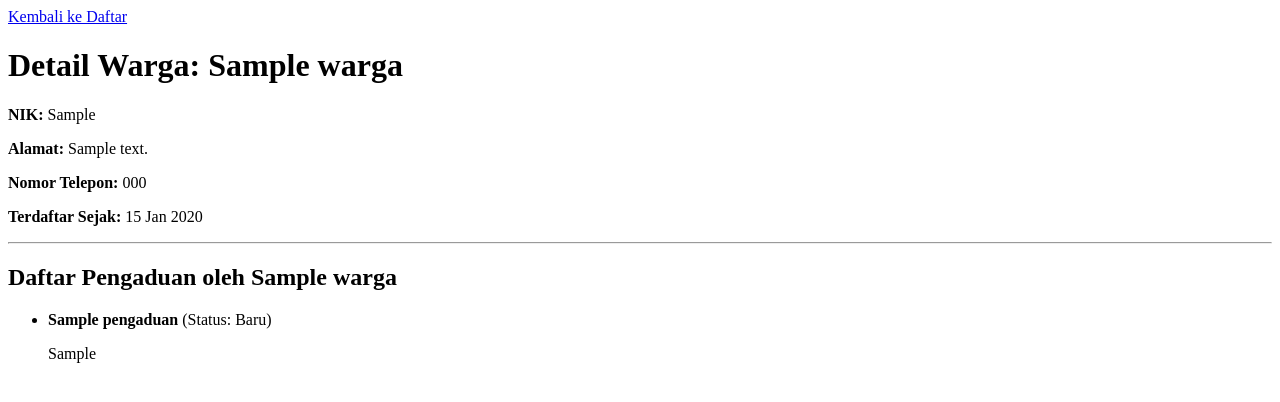
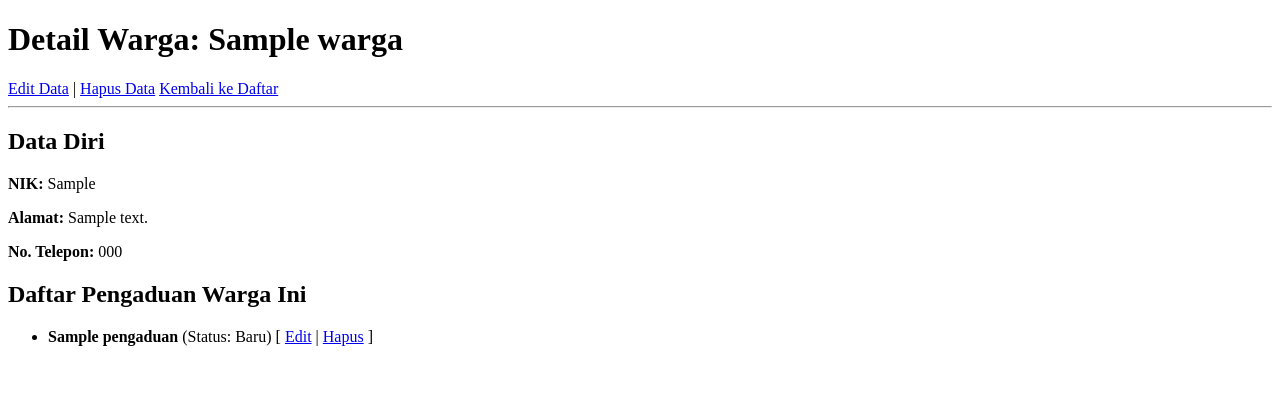
Before and after one commit to tegarbagasakara/framework_warga_kelurahan, a Django app: page /1/ in a window 1280 px wide. Shown: the top 402 px of the page. Run offline with Django 4.2, Linux system fonts and the light colour scheme; tables that the repository leaves empty hold one stand-in row (values such as "Sample post").

Commit message:
feat: Menyelesaikan Tugas 4, implementasi UpdateView dan DeleteView untuk CRUD lengkap

```diff
--- a/warga/templates/warga/warga_detail.html
+++ b/warga/templates/warga/warga_detail.html
@@ -4,25 +4,34 @@
     <title>Detail Warga: {{ object.nama_lengkap }}</title>
 </head>
 <body>
+    <h1>Detail Warga: {{ object.nama_lengkap }}</h1>
+
+    <a href="{% url 'warga-edit' object.pk %}">Edit Data</a>
+    |
+    <a href="{% url 'warga-hapus' object.pk %}">Hapus Data</a>
     <a href="{% url 'warga-list' %}">Kembali ke Daftar</a>
 
-    <h1>Detail Warga: {{ object.nama_lengkap }}</h1>
+    <hr>
+
+    <h2>Data Diri</h2>
     <p><strong>NIK:</strong> {{ object.nik }}</p>
     <p><strong>Alamat:</strong> {{ object.alamat }}</p>
-    <p><strong>Nomor Telepon:</strong> {{ object.no_telepon }}</p>
-    <p><strong>Terdaftar Sejak:</strong> {{ object.tanggal_registrasi|date:"d M Y" }}</p>
-<hr>
-<h2>Daftar Pengaduan oleh {{ object.nama_lengkap }}</h2>
+    <p><strong>No. Telepon:</strong> {{ object.no_telepon }}</p>
 
+    <h2>Daftar Pengaduan Warga Ini</h2>
+    {% if object.pengaduan.all %}
         <ul>
             {% for aduan in object.pengaduan.all %}
                 <li>
                     <strong>{{ aduan.judul }}</strong> (Status: {{ aduan.get_status_display }})
-            <p>{{ aduan.deskripsi }}</p>
+                    [ <a href="{% url 'pengaduan-edit' aduan.pk %}">Edit</a>
+                    | <a href="{% url 'pengaduan-hapus' aduan.pk %}">Hapus</a> ]
                 </li>
-    {% empty %}
-        <li>Warga ini belum pernah membuat pengaduan.</li>
             {% endfor %}
         </ul>
+    {% else %}
+        <p>Warga ini belum memiliki pengaduan.</p>
+    {% endif %}
+
 </body>
 </html>
--- a/warga/urls.py
+++ b/warga/urls.py
@@ -4,18 +4,26 @@ from django.urls import path
 from .views import (
     WargaListView,
     WargaDetailView,
+    WargaCreateView, WargaUpdateView, WargaDeleteView, # CRUD Warga
     PengaduanListView,
-    WargaCreateView,         # Import view baru
-    PengaduanCreateView      # Import view baru
+    PengaduanCreateView, PengaduanUpdateView, PengaduanDeleteView # CRUD Pengaduan
 )
 
 urlpatterns = [
     # Warga
-    path('tambah/', WargaCreateView.as_view(), name='warga-tambah'), # URL tambah Warga (Harus di atas path dinamis)
     path('', WargaListView.as_view(), name='warga-list'),
+    path('tambah/', WargaCreateView.as_view(), name='warga-tambah'),
+
+    # Path Detail, Edit, Hapus untuk Warga (Menggunakan <int:pk>)
     path('<int:pk>/', WargaDetailView.as_view(), name='warga-detail'),
+    path('<int:pk>/edit/', WargaUpdateView.as_view(), name='warga-edit'),
+    path('<int:pk>/hapus/', WargaDeleteView.as_view(), name='warga-hapus'),
 
     # Pengaduan
     path('pengaduan/', PengaduanListView.as_view(), name='pengaduan-list'),
     path('pengaduan/tambah/', PengaduanCreateView.as_view(), name='pengaduan-tambah'),
+
+    # Path Edit, Hapus untuk Pengaduan (Challenge)
+    path('pengaduan/<int:pk>/edit/', PengaduanUpdateView.as_view(), name='pengaduan-edit'),
+    path('pengaduan/<int:pk>/hapus/', PengaduanDeleteView.as_view(), name='pengaduan-hapus'),
 ]
--- a/warga/views.py
+++ b/warga/views.py
@@ -1,11 +1,14 @@
 # warga/views.py
 
 from django.urls import reverse_lazy
-from django.views.generic import ListView, DetailView, CreateView # Tambahkan CreateView
+from django.views.generic import (
+    ListView, DetailView, CreateView,
+    UpdateView, DeleteView # Import UpdateView & DeleteView
+)
 from .models import Warga, Pengaduan
 from .forms import WargaForm, PengaduanForm
 
-# --- Views Read (Sudah ada dari Tugas 1 & 2) ---
+# --- Views Read (CRUD: Read) ---
 
 class WargaListView(ListView):
     model = Warga
@@ -18,18 +21,43 @@ class PengaduanListView(ListView):
     template_name = 'warga/pengaduan_list.html'
     context_object_name = 'semua_pengaduan'
 
-# --- Views Create (Baru dari Tugas 3) ---
+# --- Views Create (CRUD: Create) ---
 
 class WargaCreateView(CreateView):
     model = Warga
     form_class = WargaForm
     template_name = 'warga/warga_form.html'
-    # Redirect ke daftar warga setelah sukses
     success_url = reverse_lazy('warga-list')
 
 class PengaduanCreateView(CreateView):
     model = Pengaduan
     form_class = PengaduanForm
     template_name = 'warga/pengaduan_form.html'
-    # Redirect ke daftar semua pengaduan setelah sukses
     success_url = reverse_lazy('pengaduan-list')
+
+# --- Views Update (CRUD: Update) ---
+
+class WargaUpdateView(UpdateView):
+    model = Warga
+    form_class = WargaForm
+    template_name = 'warga/warga_form.html' # Menggunakan template form yang sama
+    success_url = reverse_lazy('warga-list')
+
+class PengaduanUpdateView(UpdateView):
+    model = Pengaduan
+    form_class = PengaduanForm
+    template_name = 'warga/pengaduan_form.html' # Menggunakan template form yang sama
+    success_url = reverse_lazy('pengaduan-list')
+
+
+# --- Views Delete (CRUD: Delete) ---
+
+class WargaDeleteView(DeleteView):
+    model = Warga
+    template_name = 'warga/warga_confirm_delete.html'
+    success_url = reverse_lazy('warga-list')
+
+class PengaduanDeleteView(DeleteView):
+    model = Pengaduan
+    template_name = 'warga/pengaduan_confirm_delete.html'
+    success_url = reverse_lazy('pengaduan-list')
```
Also changed, not shown: warga/templates/warga/pengaduan_confirm_delete.html (added, +16 -0 lines), warga/templates/warga/warga_confirm_delete.html (added, +16 -0 lines). Lines whose indentation alone changed are shown as unchanged.
